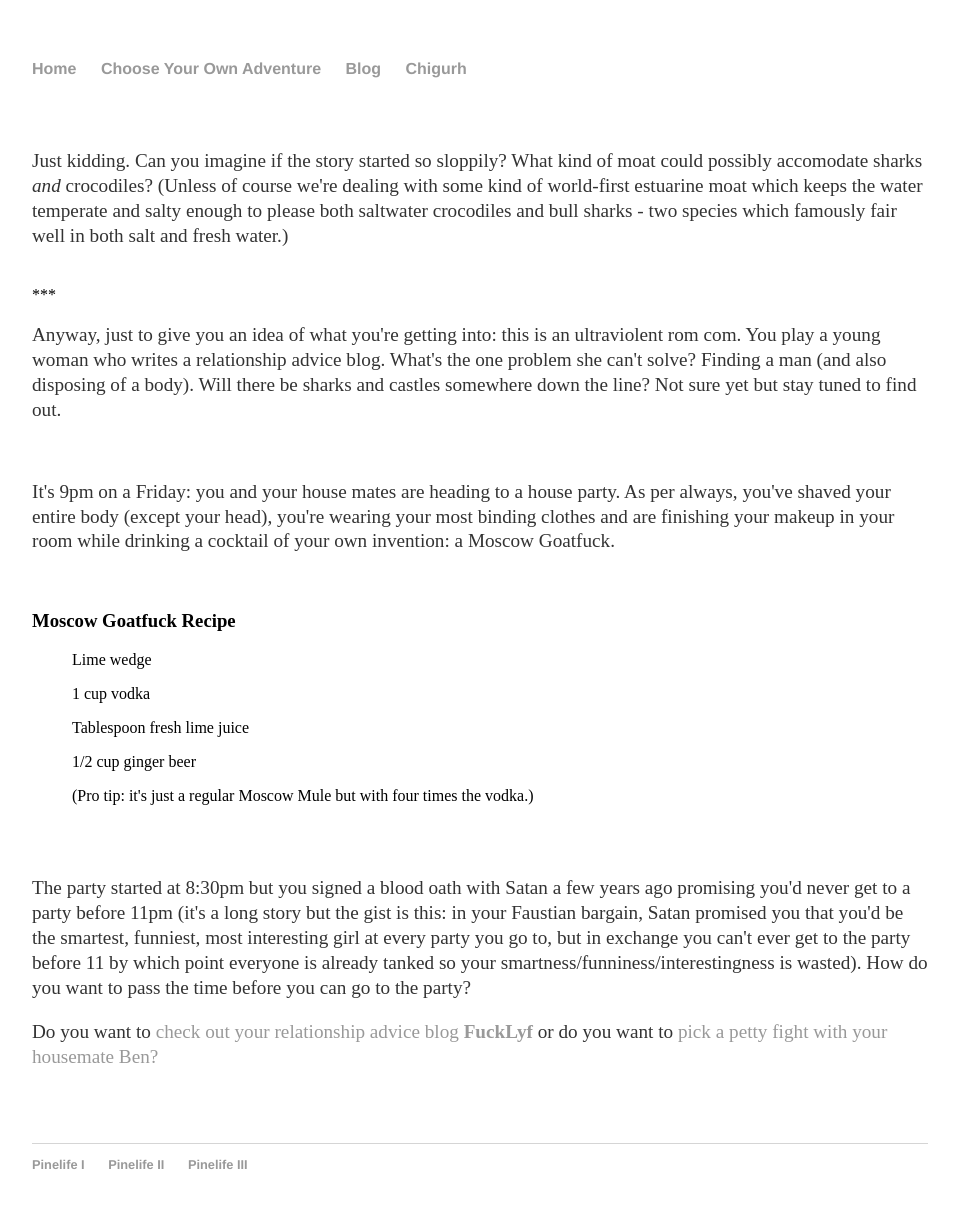
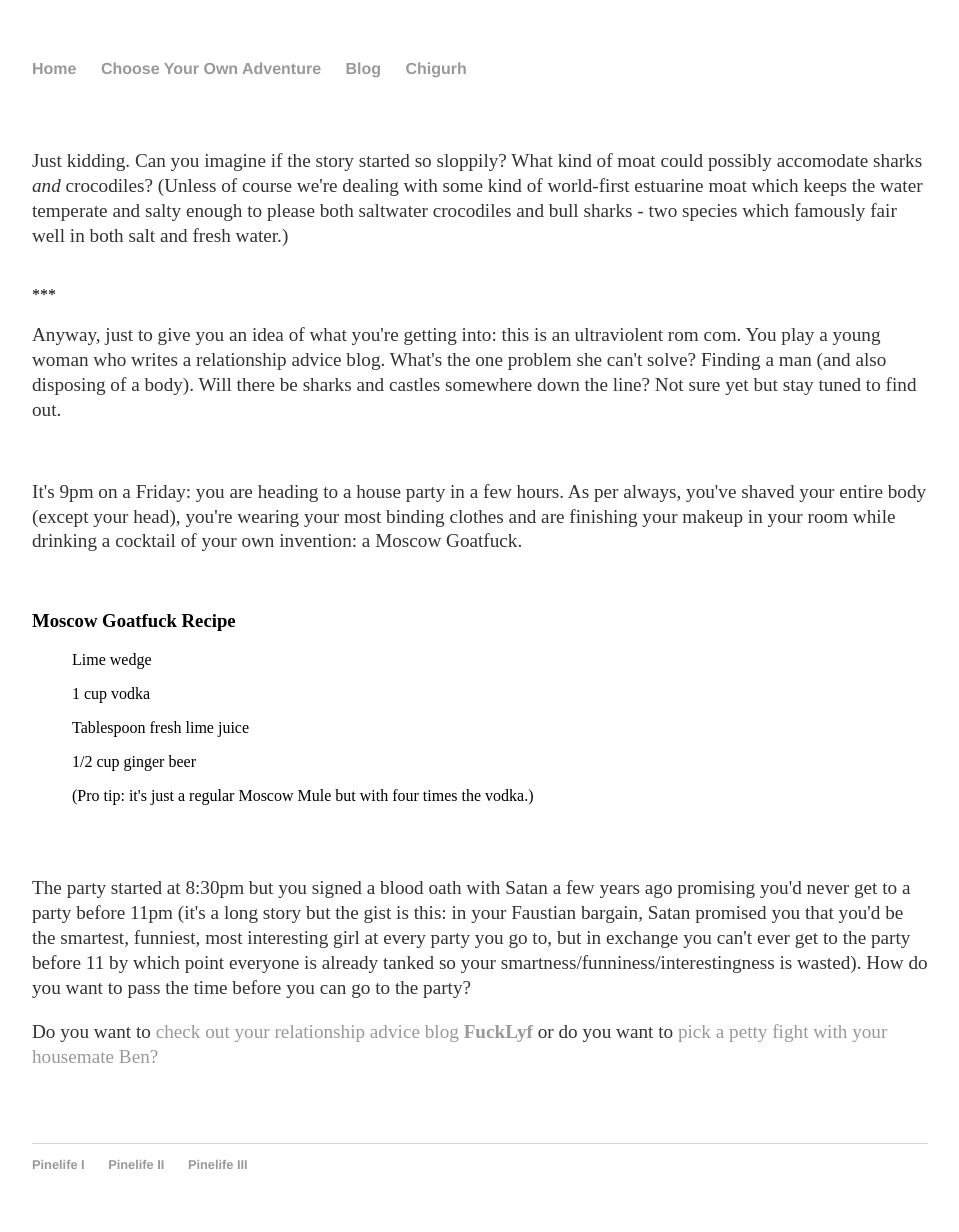
Before and after one commit to Pinelife/pinelife.github.io, a Jekyll site: the page built from Hellhole/Room1.html, in a window 1280 px wide. Shown: the whole page, without its empty margins (160-1119 px from the left). Built offline with Jekyll 4.4.1, drawn with Linux system fonts in a browser that asks for light colours.

Commit message:
Update Room1.html

```diff
--- a/Hellhole/Room1.html
+++ b/Hellhole/Room1.html
@@ -12,7 +12,7 @@ title: Pinelife
  stay tuned to find out.</p>
 <br/>
 <p>
-It's 9pm on a Friday: you and your house mates are heading to a house party. As per always, you've shaved your entire body (except your head), you're wearing your most binding clothes and are finishing your makeup in your room while drinking a cocktail of your own invention: a Moscow Goatfuck.</p>
+It's 9pm on a Friday: you are heading to a house party in a few hours. As per always, you've shaved your entire body (except your head), you're wearing your most binding clothes and are finishing your makeup in your room while drinking a cocktail of your own invention: a Moscow Goatfuck.</p>
 <br/>
 <h3>Moscow Goatfuck Recipe</h3
 <li>
```
